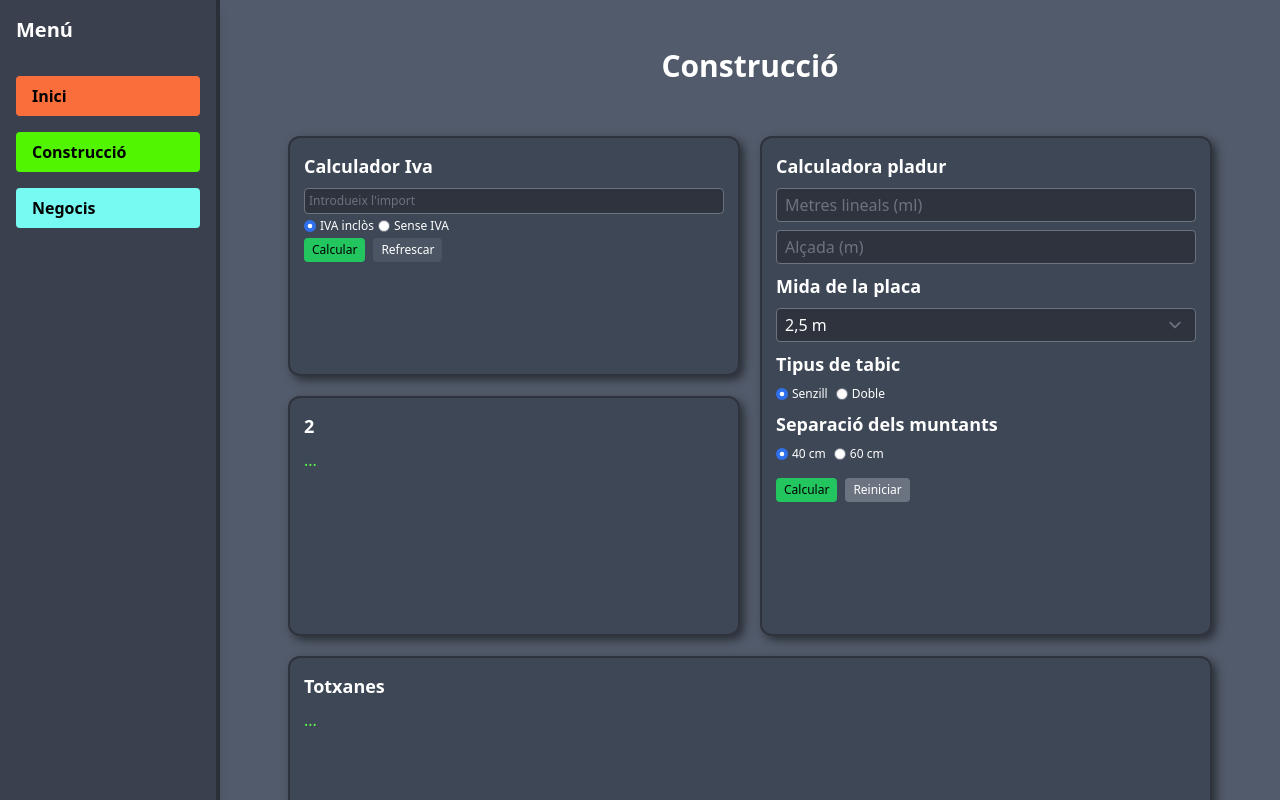
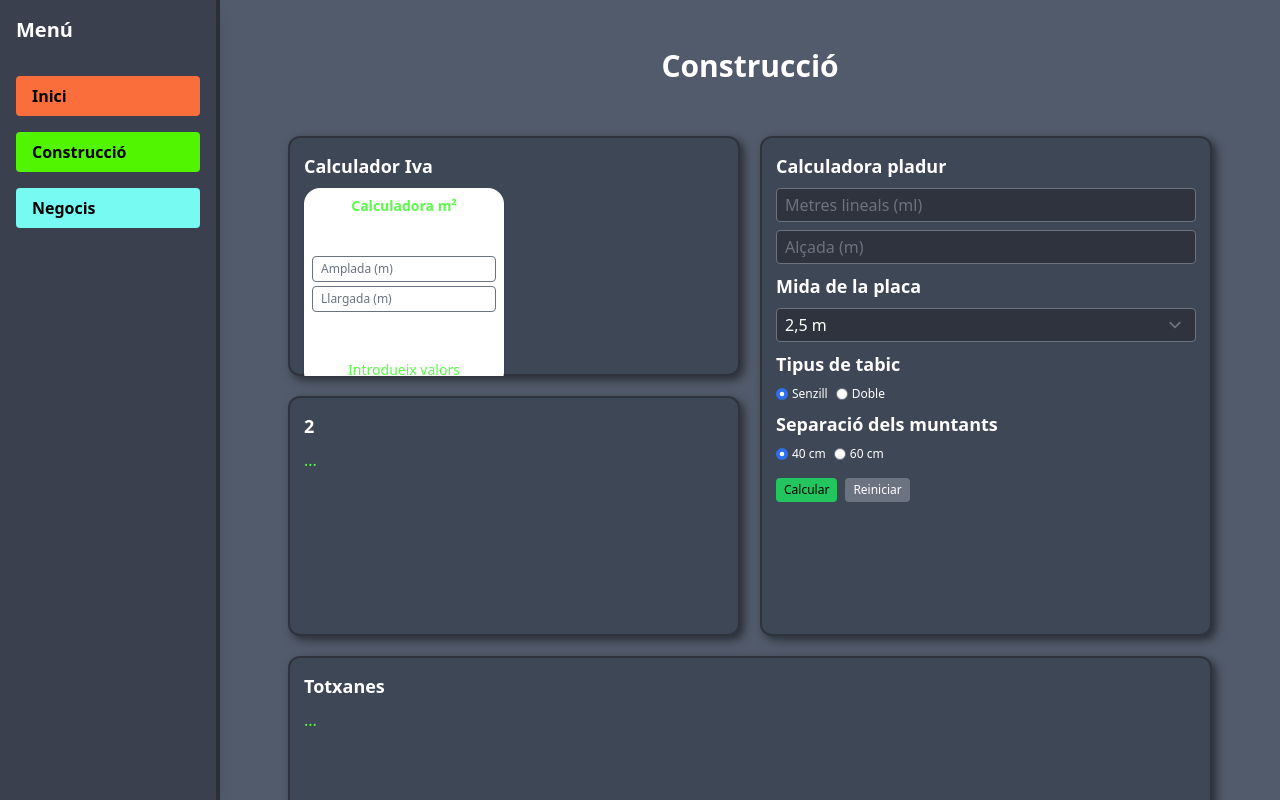
Before and after one commit to JordiZen/nextjs-dashboard-, a Next.js app: page /construccio in a window 1280 px wide. Shown: the top 800 px of the page. Built offline with nearby package versions, Linux system fonts and the light colour scheme.

Commit message:
afegir calculadora metres cuadrats

```diff
--- a/app/construccio/page.tsx
+++ b/app/construccio/page.tsx
@@ -3,8 +3,9 @@
 import { Responsive, WidthProvider } from "react-grid-layout";
 import Widget from "@/components/Widget";
 import "react-grid-layout/css/styles.css";
-import CalculadoraIVA from "@/components/CalculadoraIVA";
 import CalculadoraPladur from "@/components/CalculadoraPladur";
+import SquareMeterCalculator from '@/components/SquareMeterCalculator';
+
 
 
 
@@ -42,7 +43,7 @@ export default function ConstruccioPage() {
   isDraggable={false}
 >
 
-        <div key="1"><Widget size="1x1" title="Calculador Iva"><CalculadoraIVA /></Widget></div>
+        <div key="1"><Widget size="1x1" title="Calculador Iva"><SquareMeterCalculator /></Widget></div>
         <div key="3"><Widget size="1x1" title="2">...</Widget></div>
         <div key="4"><Widget size="1x2" title="Calculadora pladur"><CalculadoraPladur /></Widget></div>
         <div key="5"><Widget size="2x2" title="Totxanes">...</Widget></div>
--- /dev/null
+++ b/components/SquareMeterCalculator.tsx
@@ -0,0 +1,45 @@
+// components/SquareMeterCalculator.tsx
+
+'use client';
+
+import { useState } from 'react';
+
+export default function SquareMeterCalculator() {
+  const [width, setWidth] = useState('');
+  const [length, setLength] = useState('');
+
+  const area = parseFloat(width) * parseFloat(length);
+
+  return (
+    <div className="w-[200px] h-[200px] p-2 bg-white shadow rounded-2xl flex flex-col justify-between text-sm">
+      <h2 className="text-center font-bold">Calculadora m²</h2>
+
+      <div className="flex flex-col gap-1">
+        <input
+          type="number"
+          placeholder="Amplada (m)"
+          value={width}
+          onChange={(e) => setWidth(e.target.value)}
+          className="border rounded px-2 py-1 text-xs"
+        />
+        <input
+          type="number"
+          placeholder="Llargada (m)"
+          value={length}
+          onChange={(e) => setLength(e.target.value)}
+          className="border rounded px-2 py-1 text-xs"
+        />
+      </div>
+
+      <div className="text-center font-medium mt-2">
+        {width && length && !isNaN(area) ? (
+          <>
+            Superfície: <span className="font-bold">{area.toFixed(2)} m²</span>
+          </>
+        ) : (
+          <span>Introdueix valors</span>
+        )}
+      </div>
+    </div>
+  );
+}
```
Also changed, not shown: 1 other file (tests, documents, lock files or other folders).
